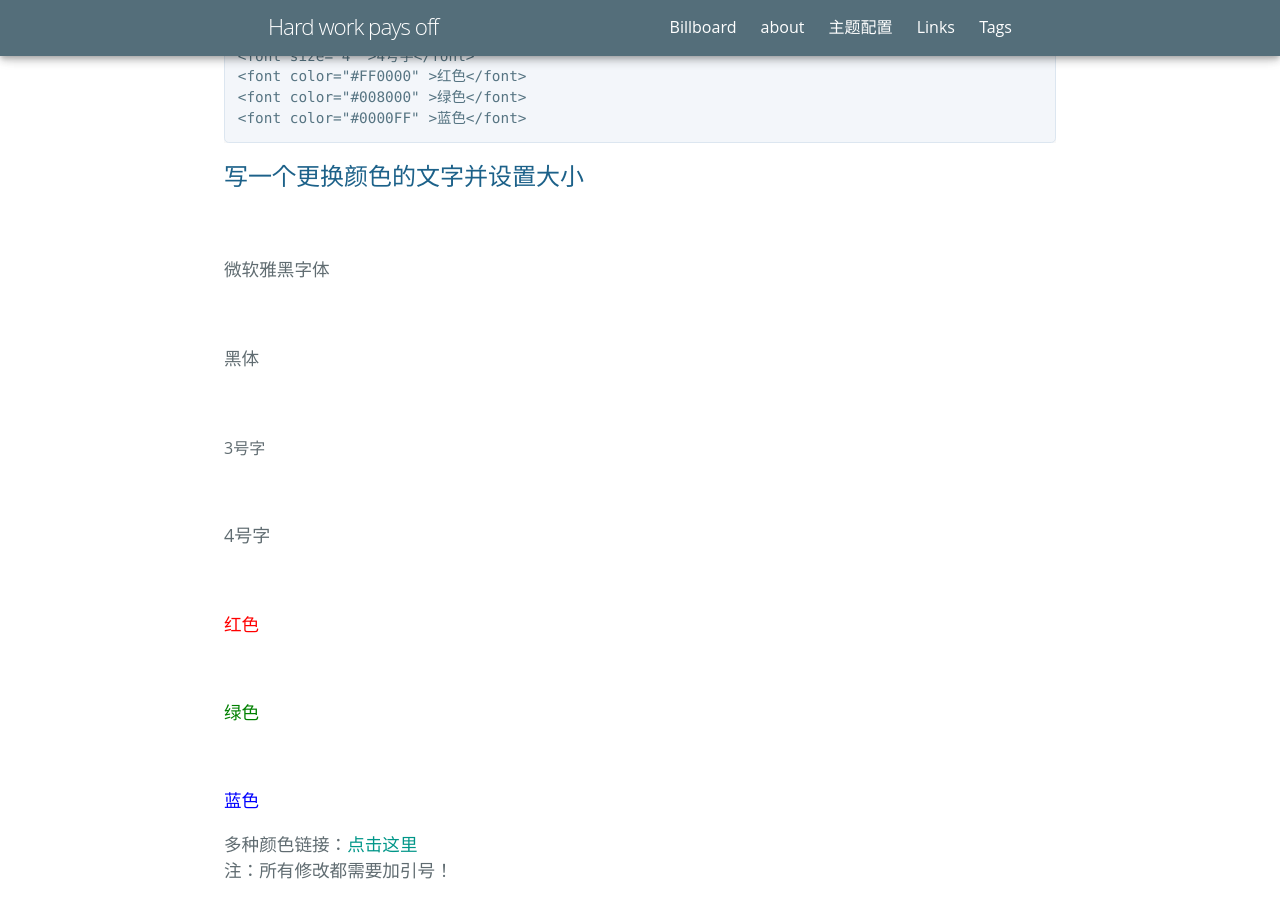
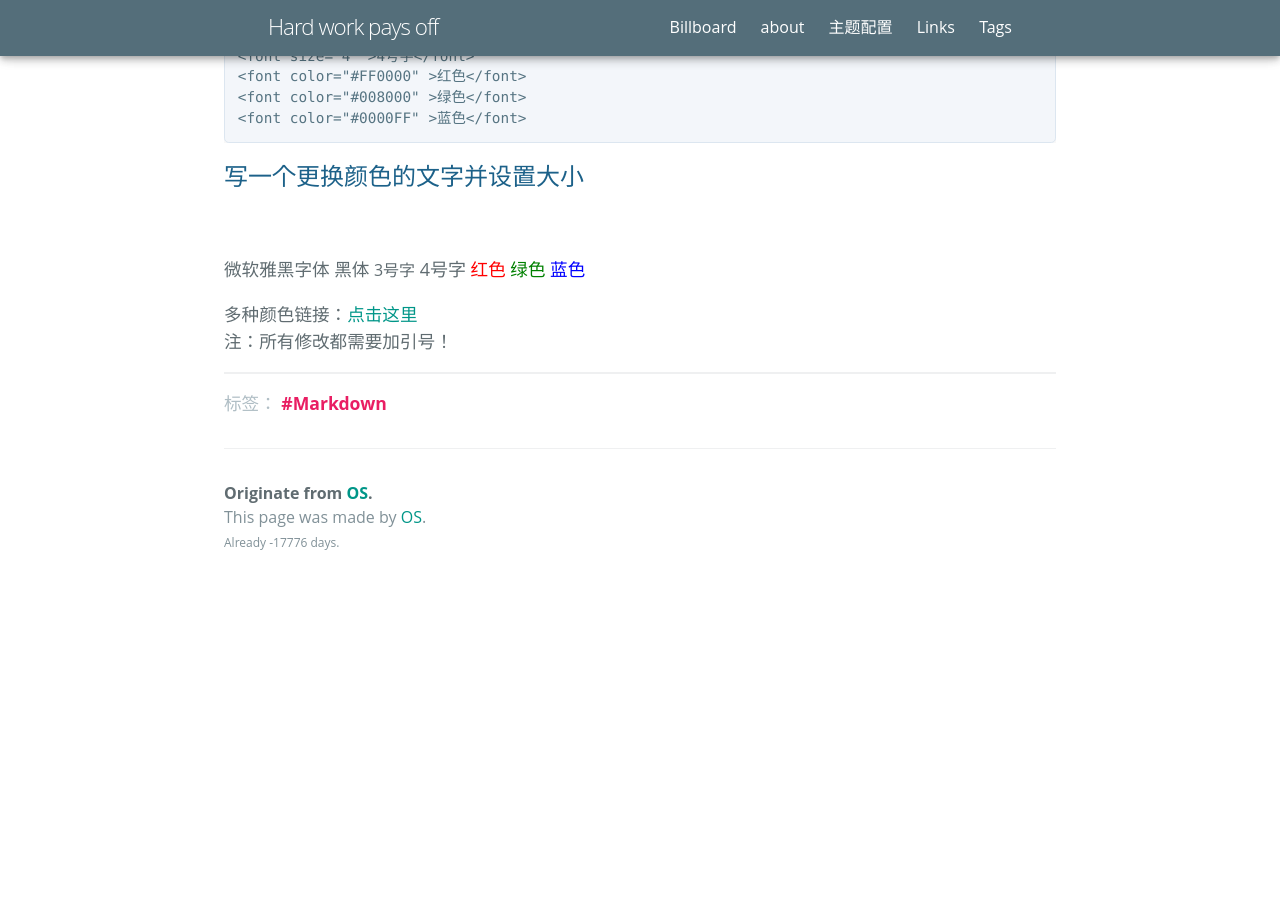
Before and after one commit to xiaoshou0427/xiaoshou0427.github.io, a Jekyll site: the page built from _posts/2019-09-02-Markdown.md, in a window 1280 px wide and 900 px high, scrolled down 5337 px. Built offline with Jekyll 4.4.1, drawn with Linux system fonts in a browser that asks for light colours; some web fonts are replaced; after the commit the page ends 5938 px from its top, so only the background shows below that.

Commit message:
Update 2019-09-02-Markdown.md

````diff
--- a/_posts/2019-09-02-Markdown.md
+++ b/_posts/2019-09-02-Markdown.md
@@ -184,13 +184,13 @@ face="宋体"代表了font标签对内字体使用宋体；color="#1c6189"代表
 <font color="#0000FF" >蓝色</font>
 ```
 
-<font face="宋体" color="#1c6189" size="5">写一个更换颜色的文字并设置大小</font> <br>
-<font face="微软雅黑" >微软雅黑字体</font> <br>
-<font face="黑体" >黑体</font> <br>
-<font size="3" >3号字</font> <br>
-<font size="4" >4号字</font> <br>
-<font color="#FF0000" >红色</font> <br>
-<font color="#008000" >绿色</font> <br>
+<font face="宋体" color="#1c6189" size="5">写一个更换颜色的文字并设置大小</font><br>
+<font face="微软雅黑" >微软雅黑字体</font>
+<font face="黑体" >黑体</font>
+<font size="3" >3号字</font>
+<font size="4" >4号字</font>
+<font color="#FF0000" >红色</font>
+<font color="#008000" >绿色</font>
 <font color="#0000FF" >蓝色</font>
 
 多种颜色链接：<a href="https://blog.csdn.net/weixin_40343504/article/details/82683796" target="_blank">点击这里</a><br>
````
